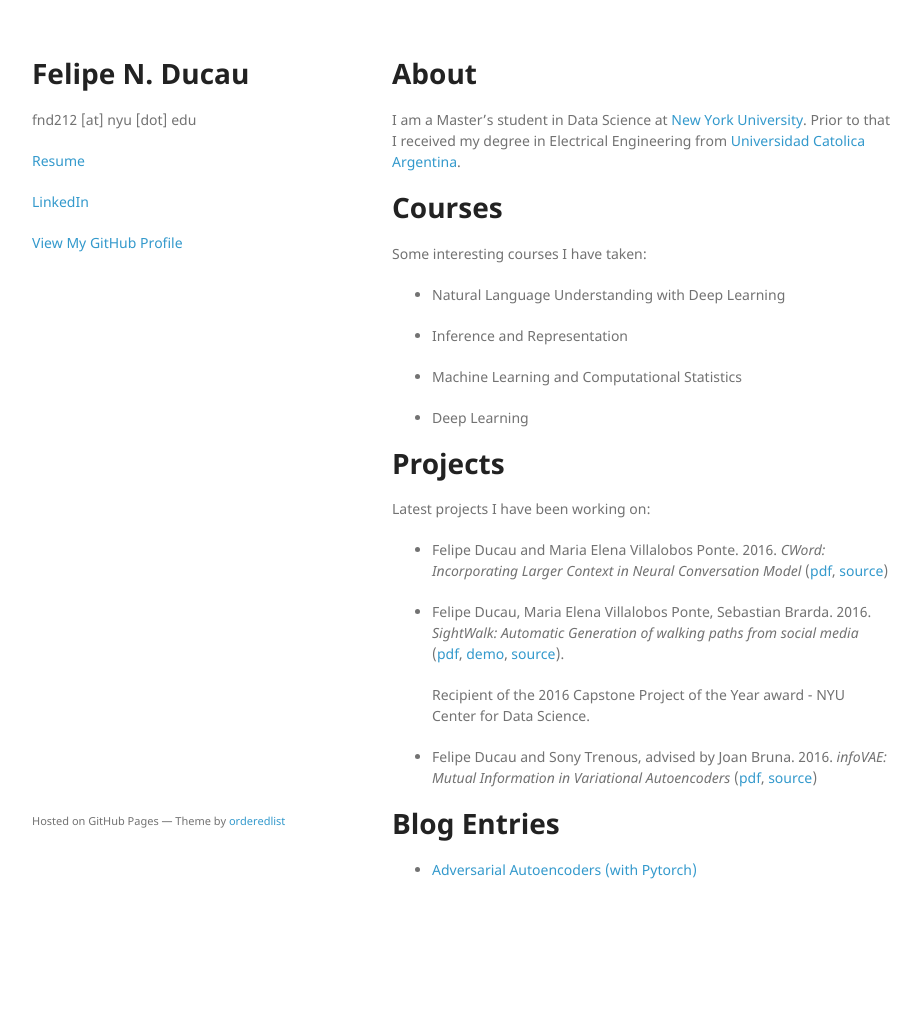
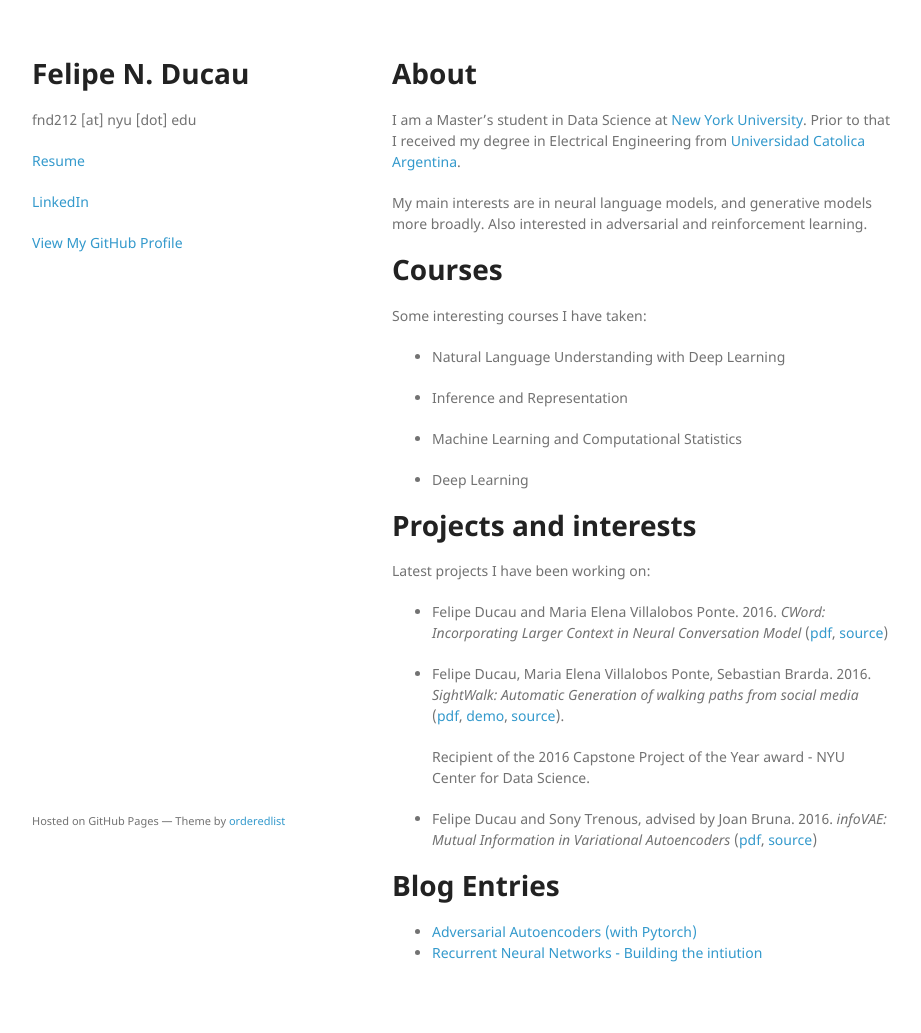
Before and after one commit to fducau/fducau.github.io, a Jekyll site: the page built from index.md, in a window 1280 px wide. Shown: the whole page, without its empty margins (178-1099 px from the left). Built offline with Jekyll 4.4.1, drawn with Linux system fonts in a browser that asks for light colours; our own code applies the rules of GitHub Pages for plain Markdown files; before the commit the page ends 950 px from its top, so only the background shows below that.

Commit message:
Update index.md

```diff
--- a/index.md
+++ b/index.md
@@ -4,6 +4,8 @@ layout: default
 
 # [](#header-2)About
 I am a Master's student in Data Science at [New York University](http://cds.nyu.edu/). Prior to that I received my degree in Electrical Engineering from [Universidad Catolica Argentina](http://www.uca.edu.ar/index.php/site/index/es/uca/facultad-de-ciencias-fisicomatematicas-e-ingenieria/).
+
+My main interests are in neural language models, and generative models more broadly. Also interested in adversarial and reinforcement learning.
 
 #  [](#header-2)Courses
 Some interesting courses I have taken:
@@ -16,7 +18,7 @@ Some interesting courses I have taken:
 
 - Deep Learning
 
-# [](#header-2)Projects
+# [](#header-2)Projects and interests
 Latest projects I have been working on:
 
 - Felipe Ducau and Maria Elena Villalobos Ponte. 2016. _CWord: Incorporating Larger Context in Neural Conversation Model_ ([pdf](https://github.com/fducau/CWord/blob/master/CWord_fnd212_mvp291.pdf), [source](https://github.com/fducau/CWord))
@@ -27,5 +29,7 @@ Latest projects I have been working on:
 
 - Felipe Ducau and Sony Trenous, advised by Joan Bruna. 2016. _infoVAE: Mutual Information in Variational Autoencoders_ ([pdf](https://github.com/fducau/infoVAE/blob/master/Mutual%20Information%20in%20Variational%20Autoencoders.pdf), [source](https://github.com/fducau/infoVAE))
 
+
 # [](#header-2)Blog Entries
 - [Adversarial Autoencoders (with Pytorch)](https://blog.paperspace.com/adversarial-autoencoders-with-pytorch/)
+- [Recurrent Neural Networks - Building the intiution](https://blog.paperspace.com/recurrent-neural-networks-part-1-2/)
```
